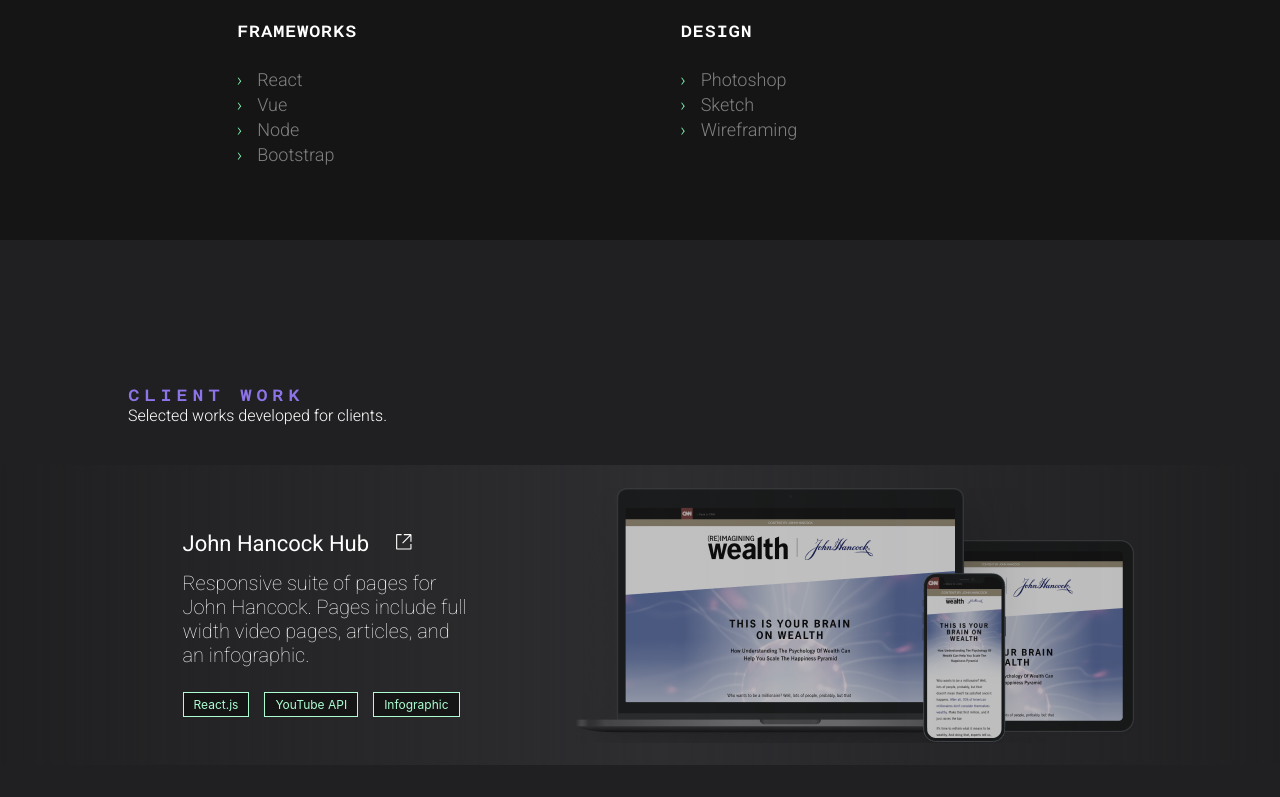
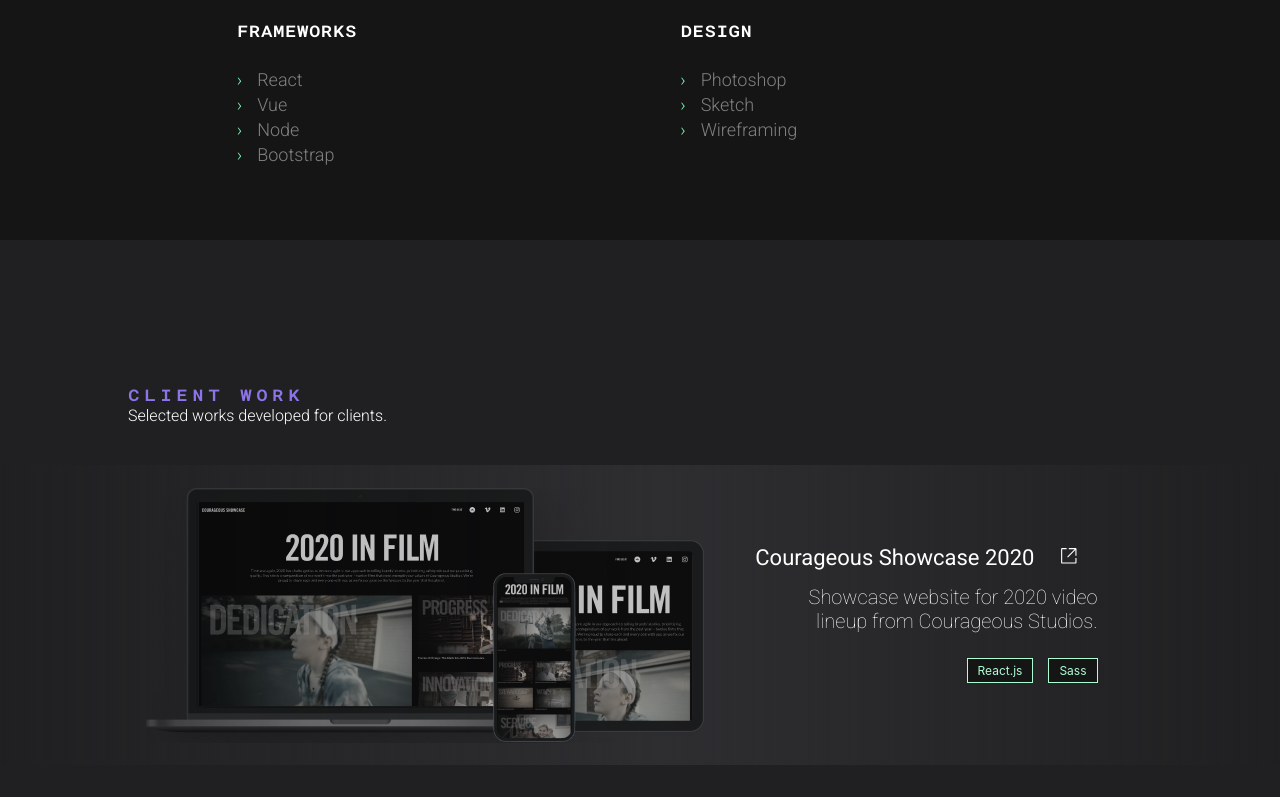
Before and after one commit to imanipaul/portfolio2, a React (Create React App) app: page / in a window 1280 px wide. Shown: the part 2000-2797 px from the top of the page. Built offline with nearby package versions, Linux system fonts and the light colour scheme; a web font is replaced by a local one.

Commit message:
Add showcase to client work

```diff
--- a/src/components/ClientWork.js
+++ b/src/components/ClientWork.js
@@ -5,11 +5,12 @@
 import hsbc_full from "../assets/hsbc-full.png";
 import jh from "../assets/JH-computer.png";
 import jh_full from "../assets/jh-full.png";
+import showcase from "../assets/showcase.png";
+import showcase_full from "../assets/showcase-full.png";
 import "../styles/ClientWork.scss";
 import Tag from "./Tag";
 import { Fade } from "react-awesome-reveal";
 
-import { FiGithub } from "react-icons/fi";
 import { VscLinkExternal } from "react-icons/vsc";
 
 export default function ClientWork() {
@@ -35,27 +36,85 @@
       </div>
       <div className="all-projects">
         <Fade damping={0.5} cascade triggerOnce={true}>
+          <div className="project right">
+            <div className="project-info">
+              <h5>
+                Courageous Showcase 2020{" "}
+                <a
+                  href="http://showcase.courageousstudios.com"
+                  target="_blank"
+                  rel="noopener noreferrer"
+                >
+                  {size !== "mobile" && (
+                    <VscLinkExternal
+                      color={"white"}
+                      className="external"
+                      size={"0.8em"}
+                    />
+                  )}
+                </a>
+              </h5>
+              <p>
+                Showcase website for 2020 video lineup from Courageous Studios.
+              </p>
+              {size !== "desktop" && (
+                <a
+                  href="http://showcase.courageousstudios.com"
+                  target="_blank"
+                  rel="noopener noreferrer"
+                >
+                  <VscLinkExternal
+                    color={"white"}
+                    className="external-mobile"
+                    size={"1em"}
+                  />
+                </a>
+              )}
+              <div className="tag-container">
+                <Tag title={"React.js"} />
+                <Tag title={"Sass"} />
+              </div>
+            </div>
+            <img
+              src={size === "desktop" ? showcase_full : showcase}
+              alt="project screenshot"
+            />
+          </div>
           <div className="project">
             <div className="project-info">
               <h5>
                 John Hancock Hub{" "}
                 <a
-                  href="https://www.cnn.com/interactive/ATT/ForcesOfChange/"
+                  href="http://sponsorcontent.cnn.com/interactive/john-hancock/the-game-of-happy/"
                   target="_blank"
                   rel="noopener noreferrer"
                 >
+                  {size !== "mobile" && (
                     <VscLinkExternal
                       color={"white"}
                       className="external"
                       size={"0.8em"}
                     />
+                  )}
                 </a>
               </h5>
               <p>
                 Responsive suite of pages for John Hancock. Pages include full
                 width video pages, articles, and an infographic.
               </p>
-
+              {size !== "desktop" && (
+                <a
+                  href="http://sponsorcontent.cnn.com/interactive/john-hancock/the-game-of-happy/"
+                  target="_blank"
+                  rel="noopener noreferrer"
+                >
+                  <VscLinkExternal
+                    color={"white"}
+                    className="external-mobile"
+                    size={"1em"}
+                  />
+                </a>
+              )}
               <div className="tag-container">
                 <Tag title={"React.js"} />
                 <Tag title={"YouTube API"} />
@@ -80,11 +139,13 @@
                   target="_blank"
                   rel="noopener noreferrer"
                 >
+                  {size !== "mobile" && (
                     <VscLinkExternal
                       color={"white"}
                       className="external"
                       size={"0.8em"}
                     />
+                  )}
                 </a>{" "}
                 AT&T Forces of Change{" "}
               </h5>
@@ -92,7 +153,19 @@
                 Responsive landing page for the Forces of Change video series.
                 Continuously updated with new videos as they are created.
               </p>
-
+              {size !== "desktop" && (
+                <a
+                  href="https://www.cnn.com/interactive/ATT/ForcesOfChange/"
+                  target="_blank"
+                  rel="noopener noreferrer"
+                >
+                  <VscLinkExternal
+                    color={"white"}
+                    className="external-mobile"
+                    size={"1em"}
+                  />
+                </a>
+              )}
               <div className="tag-container">
                 <Tag title={"React.js"} />
                 <Tag title={"YouTube API"} />
@@ -108,11 +181,13 @@
                   target="_blank"
                   rel="noopener noreferrer"
                 >
+                  {size !== "mobile" && (
                     <VscLinkExternal
                       color={"white"}
                       className="external"
                       size={"0.8em"}
                     />
+                  )}
                 </a>
               </h5>
               <p>
@@ -120,7 +195,19 @@
                 articles and a white paper. Features include custom image
                 slideshow, parallax image header, and embedded videos.
               </p>
-
+              {size !== "desktop" && (
+                <a
+                  href="https://www.cnn.com/interactive/HSBC/SecuringTheWorld"
+                  target="_blank"
+                  rel="noopener noreferrer"
+                >
+                  <VscLinkExternal
+                    color={"white"}
+                    className="external-mobile"
+                    size={"1em"}
+                  />
+                </a>
+              )}
               <div className="tag-container">
                 <Tag title={"React.js"} />
                 <Tag title={"YouTube API"} />
--- a/src/styles/ClientWork.scss
+++ b/src/styles/ClientWork.scss
@@ -100,7 +100,7 @@
           font-size: 20px;
           color: white;
           margin: 0px;
-          margin-top: 20px;
+          // margin-top: 20px;
           line-height: 20px;
 
           .external {
@@ -129,6 +129,10 @@
           @media screen and (min-width: $laptop-min) {
             font-size: 20px;
           }
+        }
+
+        .external-mobile {
+          margin-top: 10px;
         }
 
         .tag-container {
```
Also changed, not shown: src/assets/showcase-full.png (added), src/assets/showcase.png (added). Lines whose indentation alone changed are shown as unchanged.
